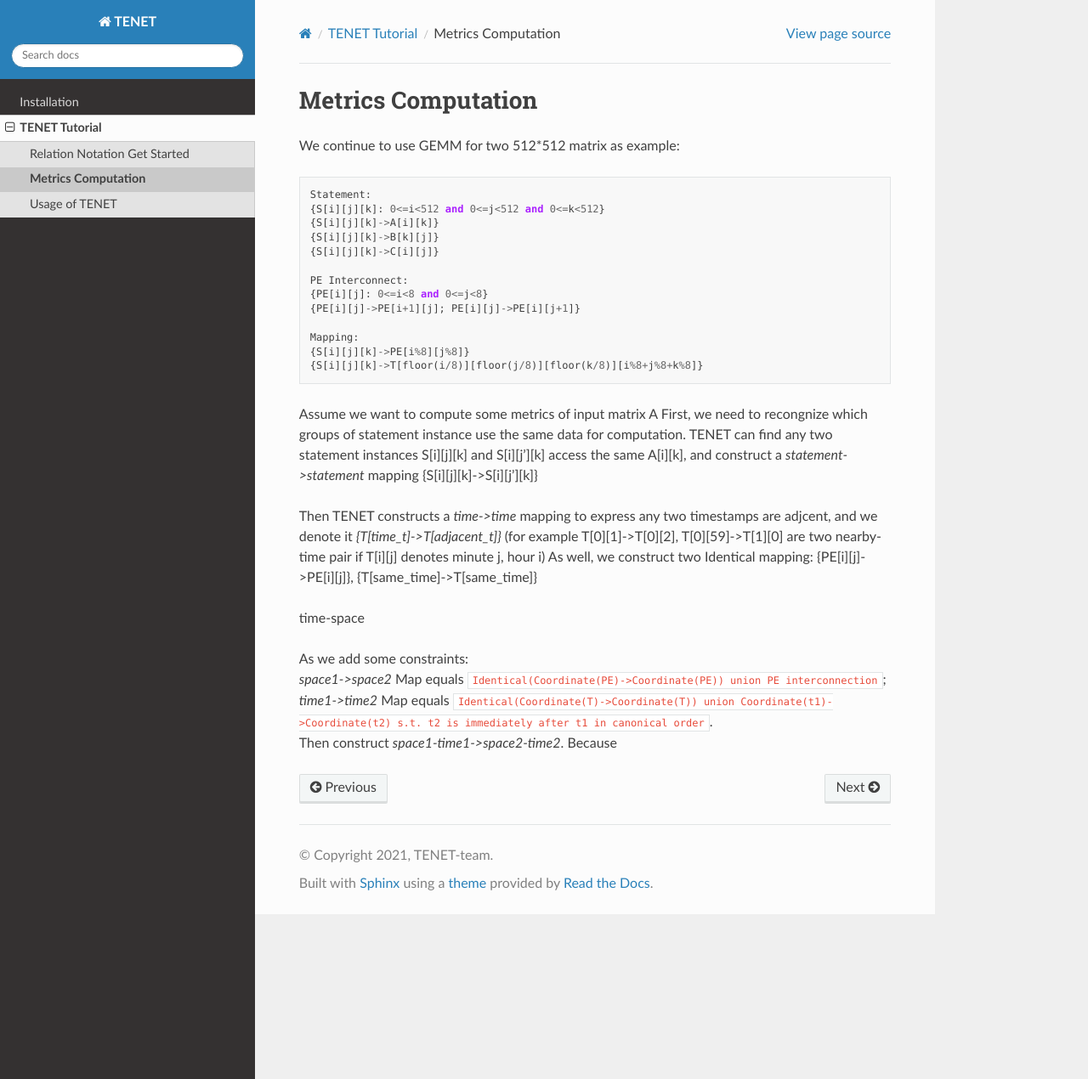
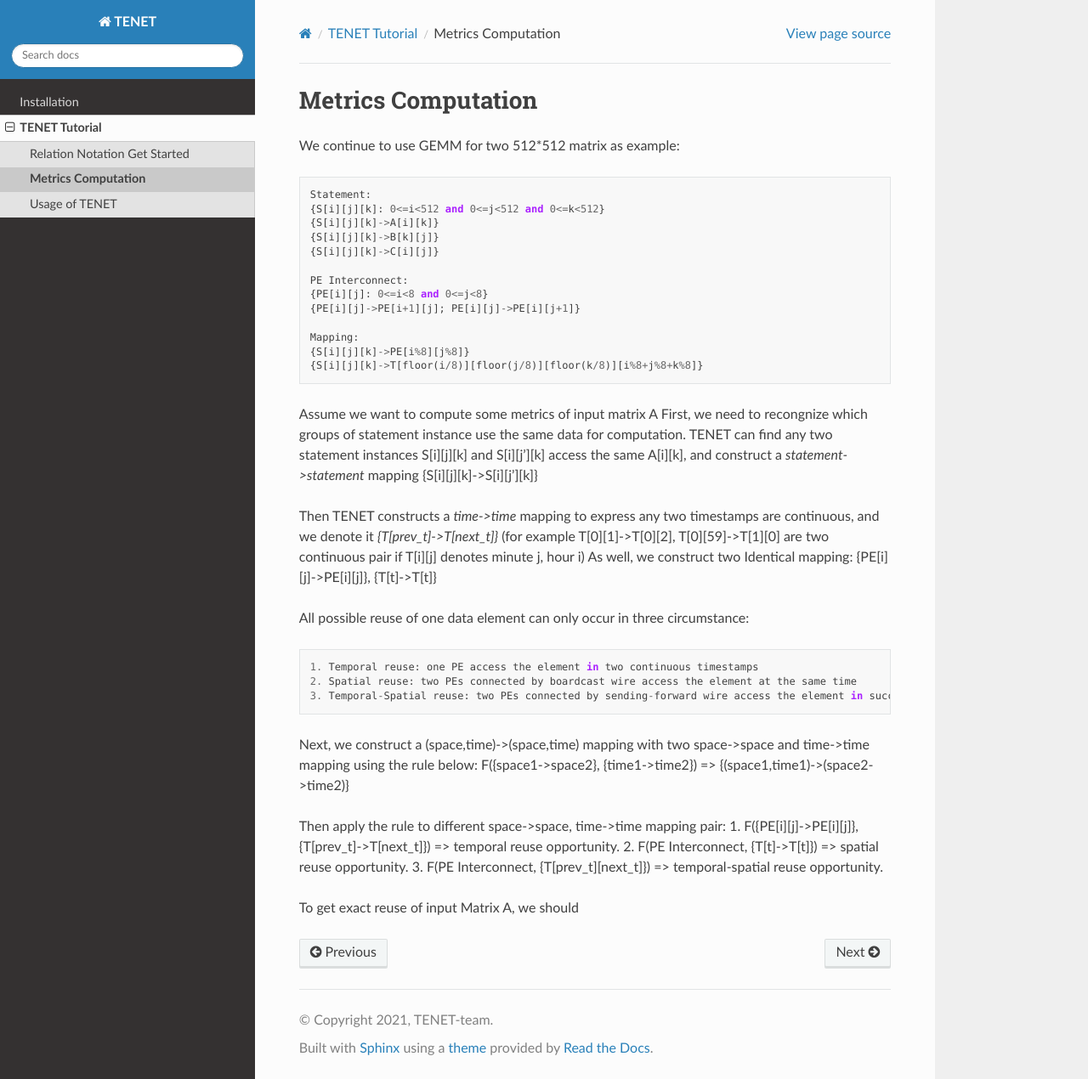
Before and after one commit to 479-TENET/TENET-docs, a Sphinx documentation site: the page built from docs/source/tutorial/metrics.rst, in a window 1280 px wide and 1270 px high. Shown: the whole window at 85% size. Built offline with Sphinx 7.4.7 and the Read the Docs theme 2.0.0, drawn with Linux system fonts in a browser that asks for light colours.

Commit message:
modified

```diff
--- a/docs/source/tutorial/metrics.rst
+++ b/docs/source/tutorial/metrics.rst
@@ -22,13 +22,21 @@
 First, we need to recongnize which groups of statement instance use the same data for computation.
 TENET can find any two statement instances S[i][j][k] and S[i][j'][k] access the same A[i][k], and construct a *statement->statement* mapping {S[i][j][k]->S[i][j'][k]}
 
-Then TENET constructs a *time->time* mapping to express any two timestamps are adjcent, and we denote it *{T[time_t]->T[adjacent_t]}* (for example T[0][1]->T[0][2], T[0][59]->T[1][0] are two nearby-time pair if T[i][j] denotes minute j, hour i)
-As well, we construct two Identical mapping: {PE[i][j]->PE[i][j]}, {T[same_time]->T[same_time]}
+Then TENET constructs a *time->time* mapping to express any two timestamps are continuous, and we denote it *{T[prev_t]->T[next_t]}* (for example T[0][1]->T[0][2], T[0][59]->T[1][0] are two continuous pair if T[i][j] denotes minute j, hour i)
+As well, we construct two Identical mapping: {PE[i][j]->PE[i][j]}, {T[t]->T[t]}
 
-time-space
+All possible reuse of one data element can only occur in three circumstance::
 
+    1. Temporal reuse: one PE access the element in two continuous timestamps
+    2. Spatial reuse: two PEs connected by boardcast wire access the element at the same time
+    3. Temporal-Spatial reuse: two PEs connected by sending-forward wire access the element in succession
 
-| As we add some constraints:
-| *space1->space2* Map equals ``Identical(Coordinate(PE)->Coordinate(PE)) union PE interconnection``;
-| *time1->time2* Map equals ``Identical(Coordinate(T)->Coordinate(T)) union Coordinate(t1)->Coordinate(t2) s.t. t2 is immediately after t1 in canonical order``.
-| Then construct *space1-time1->space2-time2*. Because
+Next, we construct a (space,time)->(space,time) mapping with two space->space and time->time mapping using the rule below:
+F({space1->space2}, {time1->time2}) => {(space1,time1)->(space2->time2)}
+
+Then apply the rule to different space->space, time->time mapping pair:
+1. F({PE[i][j]->PE[i][j]}, {T[prev_t]->T[next_t]}) => temporal reuse opportunity.
+2. F(PE Interconnect, {T[t]->T[t]}) => spatial reuse opportunity.
+3. F(PE Interconnect, {T[prev_t][next_t]}) => temporal-spatial reuse opportunity.
+
+To get exact reuse of input Matrix A, we should
```
